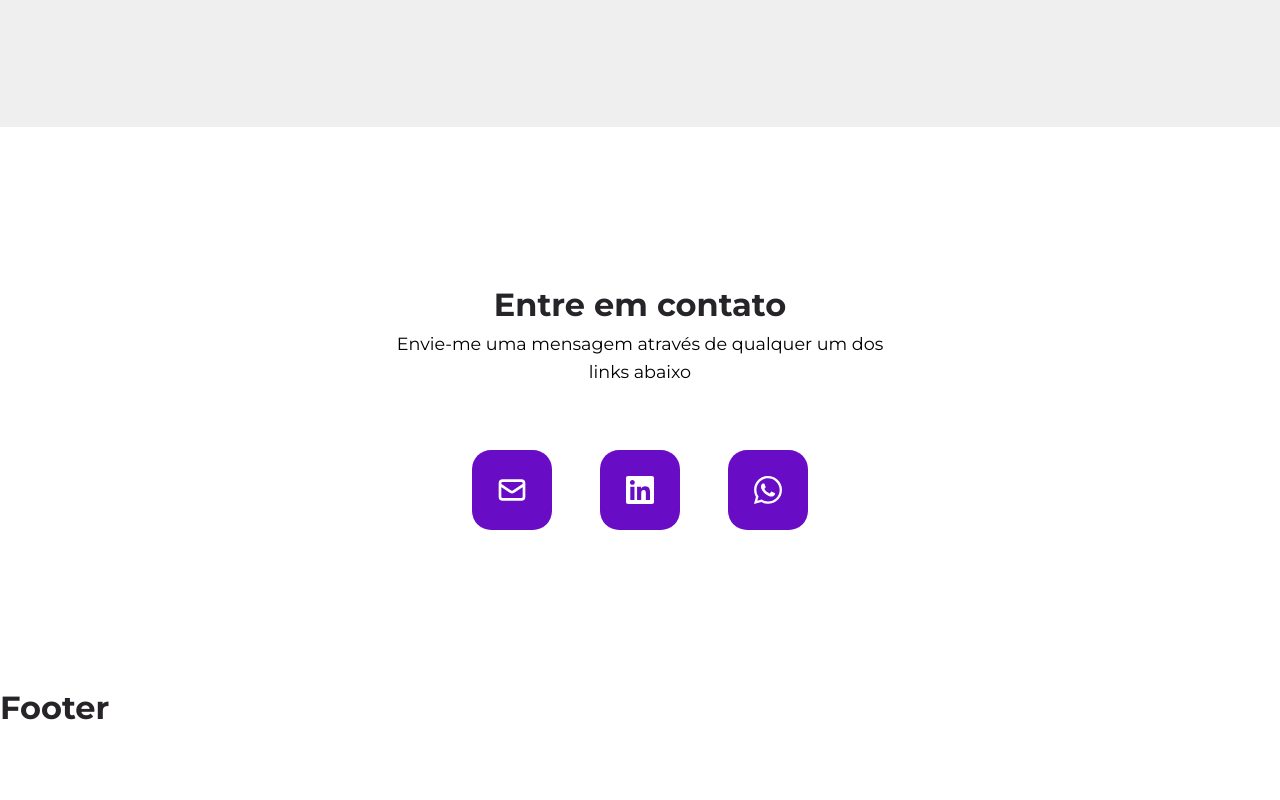
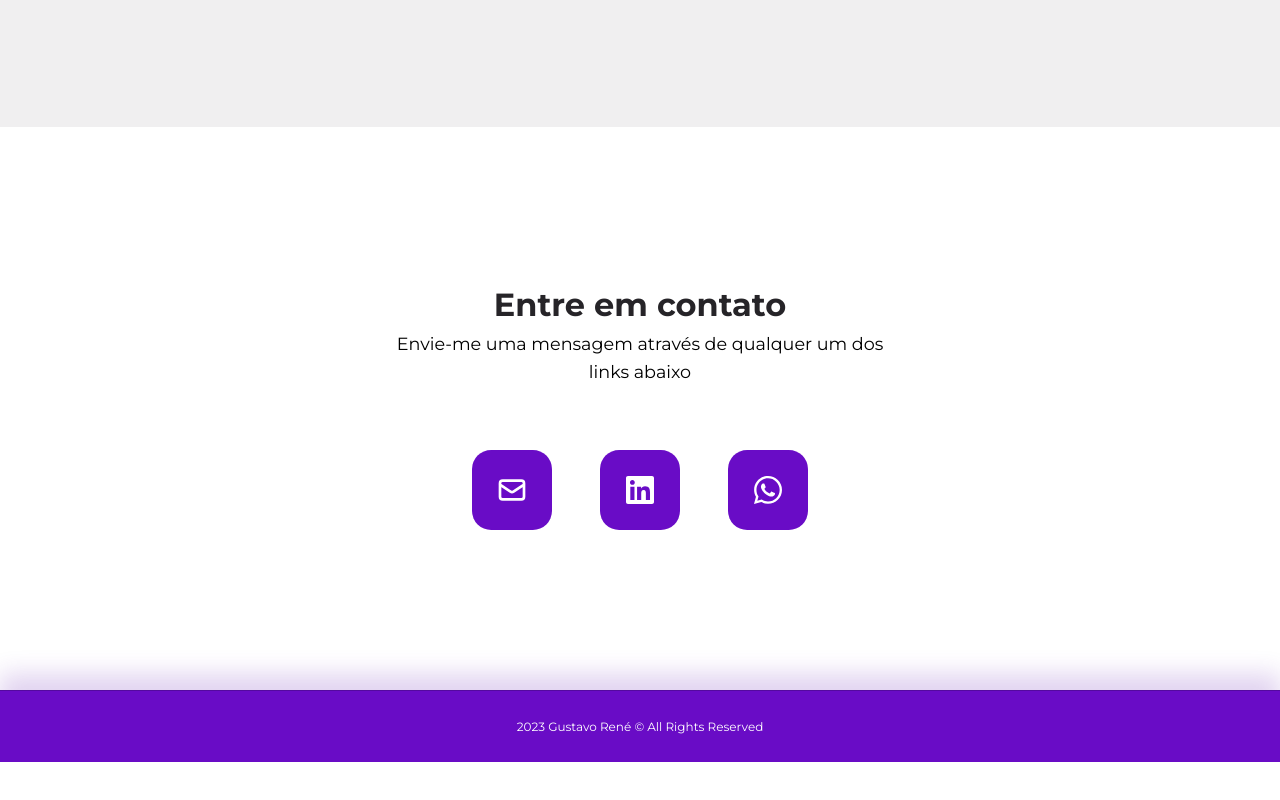
Before and after one commit to gustavorenedev/portfolio-react, a React (Create React App) app: page / in a window 1280 px wide. Shown: the part 5222-6022 px from the top of the page. Built offline with nearby package versions, Linux system fonts and the light colour scheme.

Commit message:
Styled footer

```diff
--- a/src/sections/footer/Footer.jsx
+++ b/src/sections/footer/Footer.jsx
@@ -3,7 +3,9 @@ import './footer.css'
 const Footer = () => {
   return (
     <footer>
-        <h2>Footer</h2>
+        <div className="footer__copyright">
+          <small>2023 Gustavo René &copy; All Rights Reserved</small>
+        </div>
     </footer>
   )
 }
--- a/src/sections/footer/footer.css
+++ b/src/sections/footer/footer.css
@@ -0,0 +1,13 @@
+footer {
+    background: var(--color-primary);
+    box-shadow: 0 -1rem 1.5rem hsla(var(--primary-hue),
+    68%, 42%, 20%);
+    transition: var(--transition);
+}
+
+.footer__copyright {
+    color: white;
+    text-align: center;
+    border-top: 1px solid rgba(0, 0, 0, 0.2);
+    padding: 1.5rem 0;
+}
```
